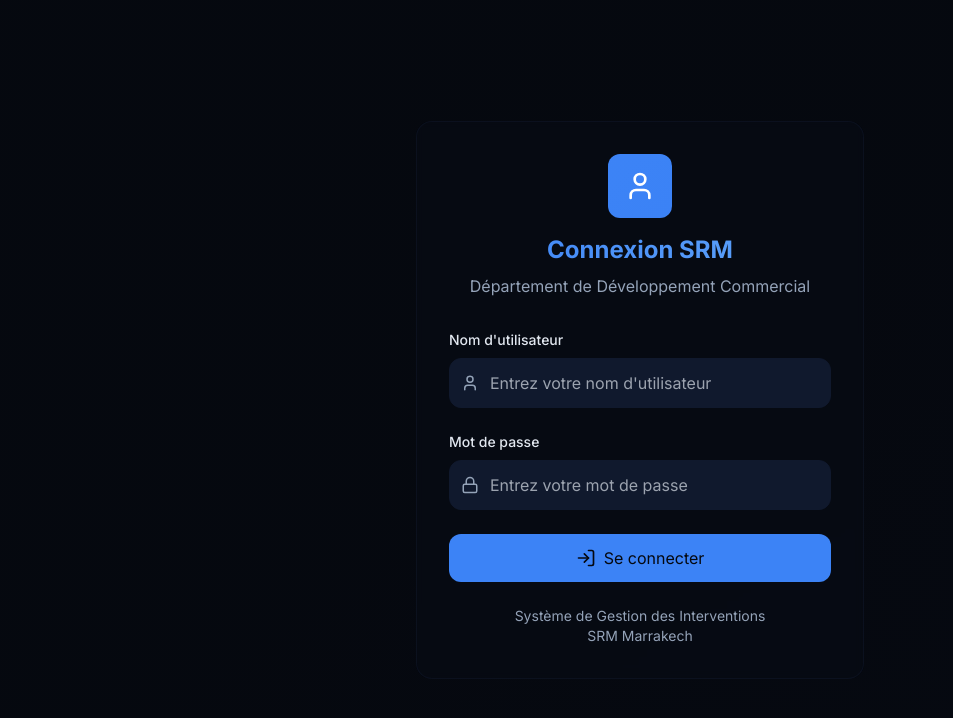
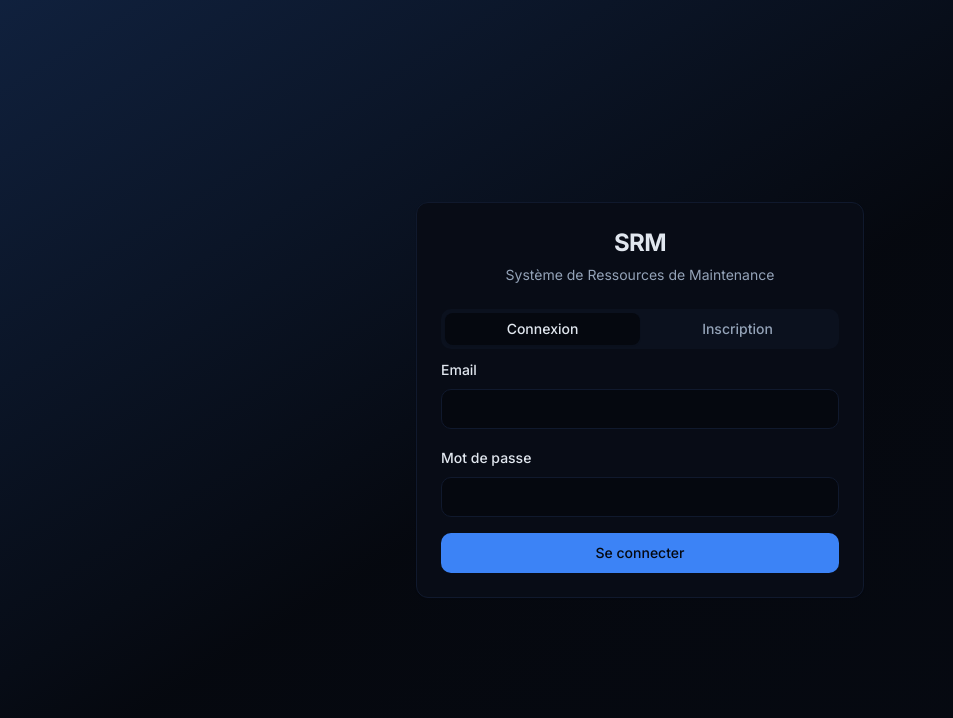
Before and after one commit to ousstheprogrammer/radema-ticket-flow, a React (Vite) app: page / in a window 1280 px wide. Shown: the top 718 px of the page, without its empty margins (0-953 px from the left). Built offline with nearby package versions, Linux system fonts and the light colour scheme.

Commit message:
Run SQL for authentication setup
Apply the provided SQL commands to set up user authentication and profiles.

```diff
--- /dev/null
+++ b/src/components/AuthPage.tsx
@@ -0,0 +1,200 @@
+import React, { useState } from 'react';
+import { Card, CardContent, CardDescription, CardHeader, CardTitle } from '@/components/ui/card';
+import { Button } from '@/components/ui/button';
+import { Input } from '@/components/ui/input';
+import { Label } from '@/components/ui/label';
+import { Tabs, TabsContent, TabsList, TabsTrigger } from '@/components/ui/tabs';
+import { toast } from 'sonner';
+import { supabase } from '@/integrations/supabase/client';
+
+interface AuthPageProps {
+  onAuthSuccess: () => void;
+}
+
+const AuthPage = ({ onAuthSuccess }: AuthPageProps) => {
+  const [isLoading, setIsLoading] = useState(false);
+  const [loginData, setLoginData] = useState({ email: '', password: '' });
+  const [signupData, setSignupData] = useState({
+    email: '',
+    password: '',
+    confirmPassword: '',
+    username: '',
+    fullName: ''
+  });
+
+  const handleLogin = async (e: React.FormEvent) => {
+    e.preventDefault();
+    if (!loginData.email || !loginData.password) {
+      toast.error('Veuillez remplir tous les champs');
+      return;
+    }
+
+    setIsLoading(true);
+    try {
+      const { error } = await supabase.auth.signInWithPassword({
+        email: loginData.email,
+        password: loginData.password,
+      });
+
+      if (error) {
+        toast.error(error.message);
+      } else {
+        toast.success('Connexion réussie!');
+        onAuthSuccess();
+      }
+    } catch (error) {
+      toast.error('Erreur de connexion');
+    } finally {
+      setIsLoading(false);
+    }
+  };
+
+  const handleSignup = async (e: React.FormEvent) => {
+    e.preventDefault();
+
+    if (!signupData.email || !signupData.password || !signupData.confirmPassword) {
+      toast.error('Veuillez remplir tous les champs obligatoires');
+      return;
+    }
+
+    if (signupData.password !== signupData.confirmPassword) {
+      toast.error('Les mots de passe ne correspondent pas');
+      return;
+    }
+
+    if (signupData.password.length < 6) {
+      toast.error('Le mot de passe doit contenir au moins 6 caractères');
+      return;
+    }
+
+    setIsLoading(true);
+    try {
+      const { error } = await supabase.auth.signUp({
+        email: signupData.email,
+        password: signupData.password,
+        options: {
+          emailRedirectTo: `${window.location.origin}/`,
+          data: {
+            username: signupData.username,
+            full_name: signupData.fullName,
+          }
+        }
+      });
+
+      if (error) {
+        toast.error(error.message);
+      } else {
+        toast.success('Compte créé avec succès! Vérifiez votre email.');
+      }
+    } catch (error) {
+      toast.error('Erreur lors de la création du compte');
+    } finally {
+      setIsLoading(false);
+    }
+  };
+
+  return (
+    <div className="min-h-screen flex items-center justify-center bg-gradient-to-br from-primary/20 via-background to-secondary/20 p-4">
+      <Card className="w-full max-w-md">
+        <CardHeader className="text-center">
+          <CardTitle className="text-2xl font-bold">SRM</CardTitle>
+          <CardDescription>Système de Ressources de Maintenance</CardDescription>
+        </CardHeader>
+        <CardContent>
+          <Tabs defaultValue="login" className="w-full">
+            <TabsList className="grid w-full grid-cols-2">
+              <TabsTrigger value="login">Connexion</TabsTrigger>
+              <TabsTrigger value="signup">Inscription</TabsTrigger>
+            </TabsList>
+
+            <TabsContent value="login">
+              <form onSubmit={handleLogin} className="space-y-4">
+                <div className="space-y-2">
+                  <Label htmlFor="email">Email</Label>
+                  <Input
+                    id="email"
+                    type="email"
+                    value={loginData.email}
+                    onChange={(e) => setLoginData(prev => ({ ...prev, email: e.target.value }))}
+                    required
+                  />
+                </div>
+                <div className="space-y-2">
+                  <Label htmlFor="password">Mot de passe</Label>
+                  <Input
+                    id="password"
+                    type="password"
+                    value={loginData.password}
+                    onChange={(e) => setLoginData(prev => ({ ...prev, password: e.target.value }))}
+                    required
+                  />
+                </div>
+                <Button type="submit" className="w-full" disabled={isLoading}>
+                  {isLoading ? 'Connexion...' : 'Se connecter'}
+                </Button>
+              </form>
+            </TabsContent>
+
+            <TabsContent value="signup">
+              <form onSubmit={handleSignup} className="space-y-4">
+                <div className="space-y-2">
+                  <Label htmlFor="signup-email">Email *</Label>
+                  <Input
+                    id="signup-email"
+                    type="email"
+                    value={signupData.email}
+                    onChange={(e) => setSignupData(prev => ({ ...prev, email: e.target.value }))}
+                    required
+                  />
+                </div>
+                <div className="space-y-2">
+                  <Label htmlFor="username">Nom d'utilisateur</Label>
+                  <Input
+                    id="username"
+                    type="text"
+                    value={signupData.username}
+                    onChange={(e) => setSignupData(prev => ({ ...prev, username: e.target.value }))}
+                  />
+                </div>
+                <div className="space-y-2">
+                  <Label htmlFor="fullName">Nom complet</Label>
+                  <Input
+                    id="fullName"
+                    type="text"
+                    value={signupData.fullName}
+                    onChange={(e) => setSignupData(prev => ({ ...prev, fullName: e.target.value }))}
+                  />
+                </div>
+                <div className="space-y-2">
+                  <Label htmlFor="signup-password">Mot de passe *</Label>
+                  <Input
+                    id="signup-password"
+                    type="password"
+                    value={signupData.password}
+                    onChange={(e) => setSignupData(prev => ({ ...prev, password: e.target.value }))}
+                    required
+                  />
+                </div>
+                <div className="space-y-2">
+                  <Label htmlFor="confirm-password">Confirmer le mot de passe *</Label>
+                  <Input
+                    id="confirm-password"
+                    type="password"
+                    value={signupData.confirmPassword}
+                    onChange={(e) => setSignupData(prev => ({ ...prev, confirmPassword: e.target.value }))}
+                    required
+                  />
+                </div>
+                <Button type="submit" className="w-full" disabled={isLoading}>
+                  {isLoading ? 'Création...' : 'Créer un compte'}
+                </Button>
+              </form>
+            </TabsContent>
+          </Tabs>
+        </CardContent>
+      </Card>
+    </div>
+  );
+};
+
+export default AuthPage;
--- a/src/integrations/supabase/types.ts
+++ b/src/integrations/supabase/types.ts
@@ -14,7 +14,30 @@ export type Database = {
   }
   public: {
     Tables: {
-      [_ in never]: never
+      profiles: {
+        Row: {
+          created_at: string
+          full_name: string | null
+          id: string
+          updated_at: string
+          username: string | null
+        }
+        Insert: {
+          created_at?: string
+          full_name?: string | null
+          id: string
+          updated_at?: string
+          username?: string | null
+        }
+        Update: {
+          created_at?: string
+          full_name?: string | null
+          id?: string
+          updated_at?: string
+          username?: string | null
+        }
+        Relationships: []
+      }
     }
     Views: {
       [_ in never]: never
--- a/src/pages/Index.tsx
+++ b/src/pages/Index.tsx
@@ -3,23 +3,35 @@ import Navbar from '@/components/Navbar';
 import HomePage from '@/components/HomePage';
 import Dashboard from '@/components/Dashboard';
 import TicketsPage from '@/components/TicketsPage';
-import LoginPage from '@/components/LoginPage';
+import AuthPage from '@/components/AuthPage';
 import SettingsPage from '@/components/SettingsPage';
 import { toast } from 'sonner';
+import { supabase } from '@/integrations/supabase/client';
+import type { User, Session } from '@supabase/supabase-js';
 
 const Index = () => {
   const [currentPage, setCurrentPage] = useState('home');
   const [tickets, setTickets] = useState([]);
-  const [isLoggedIn, setIsLoggedIn] = useState(false);
-  const [currentUser, setCurrentUser] = useState(null);
+  const [user, setUser] = useState<User | null>(null);
+  const [session, setSession] = useState<Session | null>(null);
 
-  // Vérifier si l'utilisateur est connecté au démarrage
+  // Setup Supabase auth listener
   useEffect(() => {
-    const savedUser = localStorage.getItem('srm-user');
-    if (savedUser) {
-      setCurrentUser(JSON.parse(savedUser));
-      setIsLoggedIn(true);
-    }
+    // Set up auth state listener FIRST
+    const { data: { subscription } } = supabase.auth.onAuthStateChange(
+      (event, session) => {
+        setSession(session);
+        setUser(session?.user ?? null);
+      }
+    );
+
+    // THEN check for existing session
+    supabase.auth.getSession().then(({ data: { session } }) => {
+      setSession(session);
+      setUser(session?.user ?? null);
+    });
+
+    return () => subscription.unsubscribe();
   }, []);
 
   // Charger les tickets depuis le localStorage au démarrage
@@ -35,29 +47,18 @@ const Index = () => {
     localStorage.setItem('srm-tickets', JSON.stringify(tickets));
   }, [tickets]);
 
-  const handleLogin = (username: string, password: string) => {
-    // Simulation d'une authentification simple
-    const user = {
-      username,
-      loginTime: new Date().toISOString(),
-      lastActivity: new Date().toISOString()
-    };
-
-    localStorage.setItem('srm-user', JSON.stringify(user));
-    setCurrentUser(user);
-    setIsLoggedIn(true);
-
-    toast.success('Connexion réussie!', {
-      description: `Bienvenue ${username}`,
-    });
+  const handleAuthSuccess = () => {
+    // Auth success is handled by onAuthStateChange
   };
 
-  const handleLogout = () => {
-    localStorage.removeItem('srm-user');
-    setCurrentUser(null);
-    setIsLoggedIn(false);
-    setCurrentPage('home');
-    toast.success('Déconnexion réussie!');
+  const handleLogout = async () => {
+    const { error } = await supabase.auth.signOut();
+    if (error) {
+      toast.error('Erreur lors de la déconnexion');
+    } else {
+      setCurrentPage('home');
+      toast.success('Déconnexion réussie!');
+    }
   };
 
   const handleTicketCreated = (ticket) => {
@@ -79,8 +80,8 @@ const Index = () => {
     toast.success('Ticket supprimé avec succès!');
   };
 
-  if (!isLoggedIn) {
-    return <LoginPage onLogin={handleLogin} />;
+  if (!user) {
+    return <AuthPage onAuthSuccess={handleAuthSuccess} />;
   }
 
   const renderCurrentPage = () => {
@@ -105,7 +106,7 @@ const Index = () => {
       case 'settings':
         return (
           <SettingsPage
-            currentUser={currentUser}
+            currentUser={user}
             tickets={tickets}
             onLogout={handleLogout}
           />
```
Also changed, not shown: 1 other file (tests, documents, lock files or other folders).
